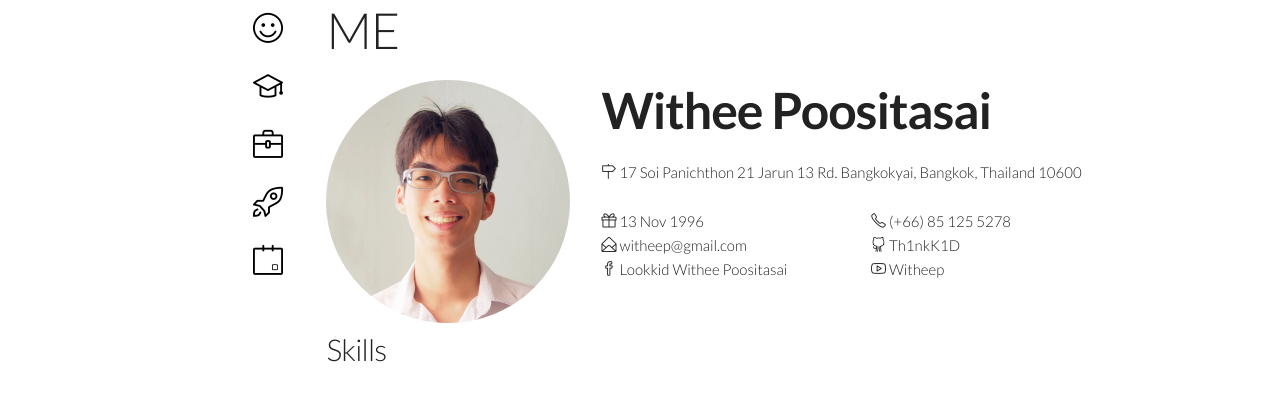
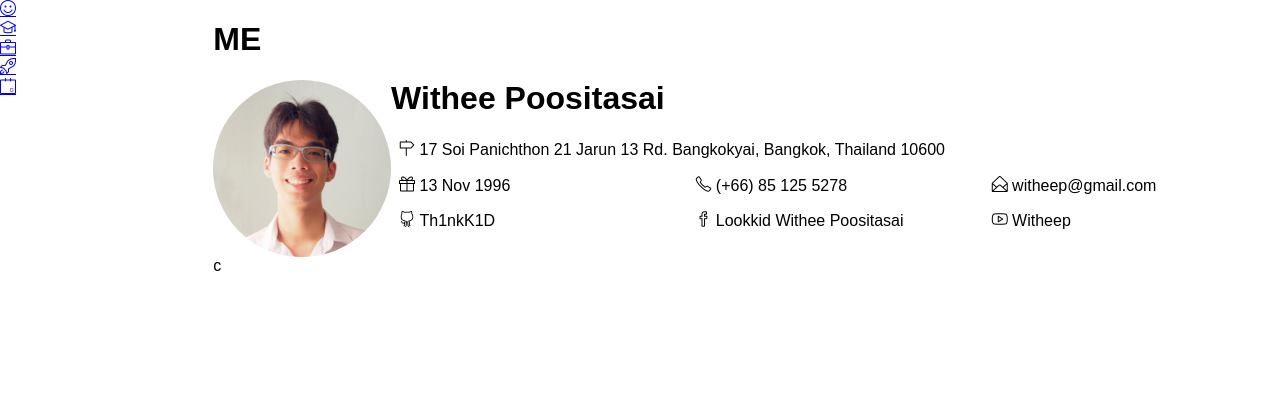
Before and after one commit to Th1nkK1D/me, a Vue app: page /profile in a window 1280 px wide. Shown: the top 400 px of the page. Built offline with nearby package versions, Linux system fonts and the light colour scheme.

Commit message:
Switch to pure css

```diff
--- a/index.html
+++ b/index.html
@@ -5,9 +5,11 @@
     <meta name="viewport" content="width=device-width,initial-scale=1.0">
     <title>k1d.me</title>
 
+    <link rel="stylesheet" href="/node_modules/purecss/build/base-min.css">
+    <link rel="stylesheet" href="/node_modules/purecss/build/grids-min.css">
+    <link rel="stylesheet" href="/node_modules/purecss/build/grids-responsive-min.css">
     <link href="https://fonts.googleapis.com/css?family=Lato:100,300,700" rel="stylesheet">
     <link rel="stylesheet" href="/node_modules/simple-line-icons/css/simple-line-icons.css">
-    <link rel="stylesheet" href="/node_modules/Skeleton/css/skeleton.css">
   </head>
   <body>
     <div id="app"></div>
--- a/package.json
+++ b/package.json
@@ -11,8 +11,8 @@
     "build": "node build/build.js"
   },
   "dependencies": {
-    "Skeleton": "https://github.com/dhg/Skeleton.git",
     "animejs": "^2.2.0",
+    "purecss": "^1.0.0",
     "simple-line-icons": "^2.4.1",
     "vue": "^2.5.2",
     "vue-router": "^3.0.1"
--- a/src/components/Me.vue
+++ b/src/components/Me.vue
@@ -1,35 +1,43 @@
 <template>
-  <div>
+  <div class="pure-g">
+    <div class="pure-u-1">
       <h1 class="title">ME</h1>
-
-    <div class="row bio">
-      <div class="four columns">
-        <img src="/static/img/lkavatar.jpg" alt="" class="avatar">
     </div>
-      <div class="eight columns">
+    <!-- Bio -->
+    <div class="pure-u-1 bio">
+      <div class="pure-g">
+        <div class="pure-u-1-6">
+          <img src="/static/img/lkavatar.jpg" alt="" class="pure-img avatar">
+        </div>
+        <div class="pure-u-5-6">
+          <div class="pure-u-1">
             <h1 class="name">Withee Poositasai</h1>
-        <div class="row">
-          <div class="column"></div>
           </div>
-        <p><i class="icon-direction"></i> 17 Soi Panichthon 21 Jarun 13 Rd. Bangkokyai, Bangkok, Thailand 10600</p>
-        <div class="row">
-          <div class="six columns"><i class="icon-present"></i> 13 Nov 1996</div>
-          <div class="six columns"><i class="icon-phone"></i> (+66) 85 125 5278</div>
+          <div class="pure-u-1">
+            <div class="detail"><i class="icon-direction"></i> 17 Soi Panichthon 21 Jarun 13 Rd. Bangkokyai, Bangkok, Thailand 10600</div>
           </div>
-        <div class="row">
-          <div class="six columns"><i class="icon-envelope-open"></i> witheep@gmail.com</div>
-          <div class="six columns"><i class="icon-social-github"></i> Th1nkK1D</div>
+          <div class="pure-u-1-3">
+            <div class="detail"><i class="icon-present"></i> 13 Nov 1996</div>
           </div>
-        <div class="row">
-          <div class="six columns"><i class="icon-social-facebook"></i> Lookkid Withee Poositasai</div>
-          <div class="six columns"><i class="icon-social-youtube"></i> Witheep</div>
+          <div class="pure-u-1-3">
+            <div class="detail"><i class="icon-phone"></i> (+66) 85 125 5278</div>
+          </div>
+          <div class="pure-u-1-3">
+            <div class="detail"><i class="icon-envelope-open"></i> witheep@gmail.com</div>
+          </div>
+          <div class="pure-u-1-3">
+            <div class="detail"><i class="icon-social-github"></i> Th1nkK1D</div>
+          </div>
+          <div class="pure-u-1-3">
+            <div class="detail"><i class="icon-social-facebook"></i> Lookkid Withee Poositasai</div>
+          </div>
+          <div class="pure-u-1-3">
+            <div class="detail"><i class="icon-social-youtube"></i> Witheep</div>
           </div>
         </div>
       </div>
-
-    <h4 class="subtitle">Skills</h4>
-
-    <div class="row"></div>
+    </div><!-- End of Bio -->
+    <div class="pure-u-1">c</div>
   </div>
 </template>
 
@@ -43,13 +51,16 @@ export default {
 <style lang="scss" scoped>
   .bio {
     .avatar {
-      width: 100%;
-      height: auto;
       border-radius: 50%;
     }
 
     .name {
       font-weight: bold;
+      margin: 0 0 0.5em 0;
+    }
+
+    .detail {
+      margin: 0.5em;
     }
   }
 </style>
--- a/src/components/Profile.vue
+++ b/src/components/Profile.vue
@@ -1,10 +1,10 @@
 <template>
-  <div class="container">
-    <div class="row">
-      <div class="two columns">
+  <div>
+    <div class="pure-g">
+      <div class="pure-u-1-6">
         <navbar></navbar>
       </div>
-      <div class="ten columns">
+      <div class="pure-u-5-6">
         <router-view></router-view>
       </div>
     </div>
```
Lines whose indentation alone changed are shown as unchanged.
